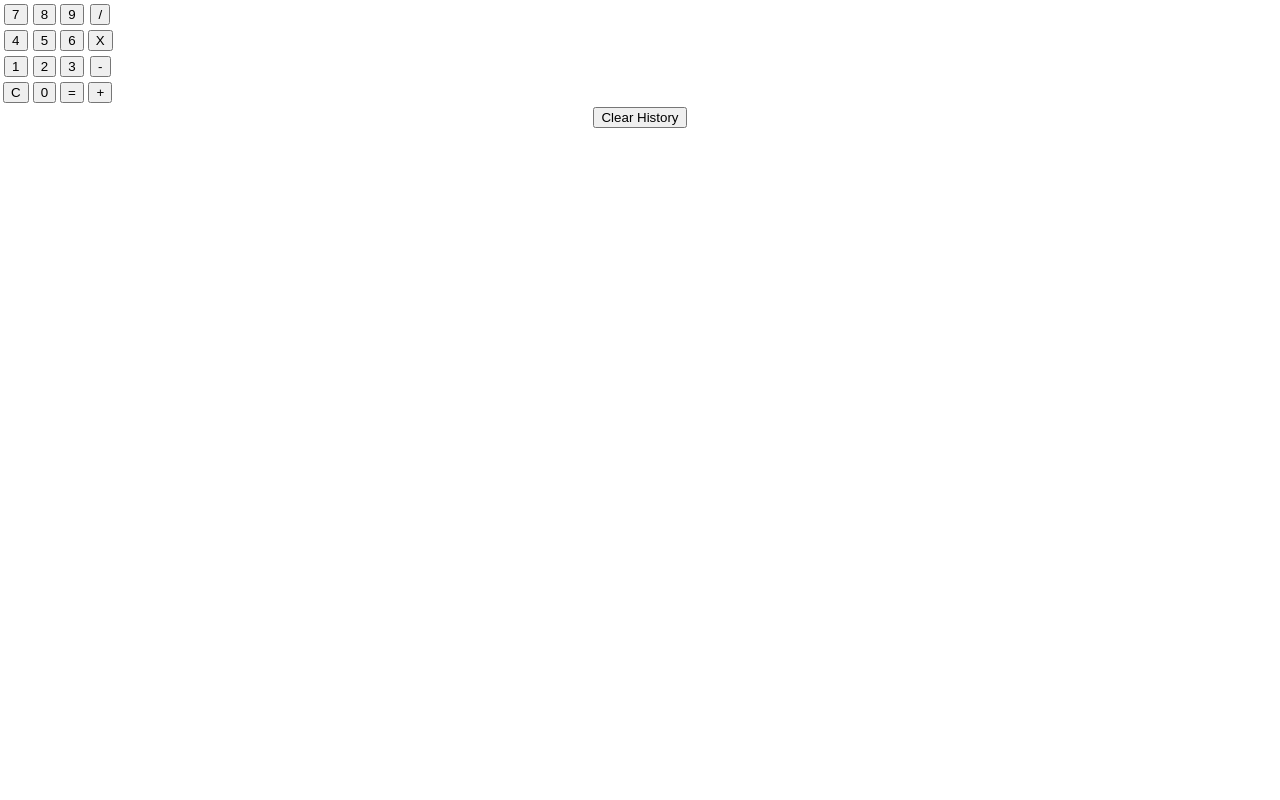
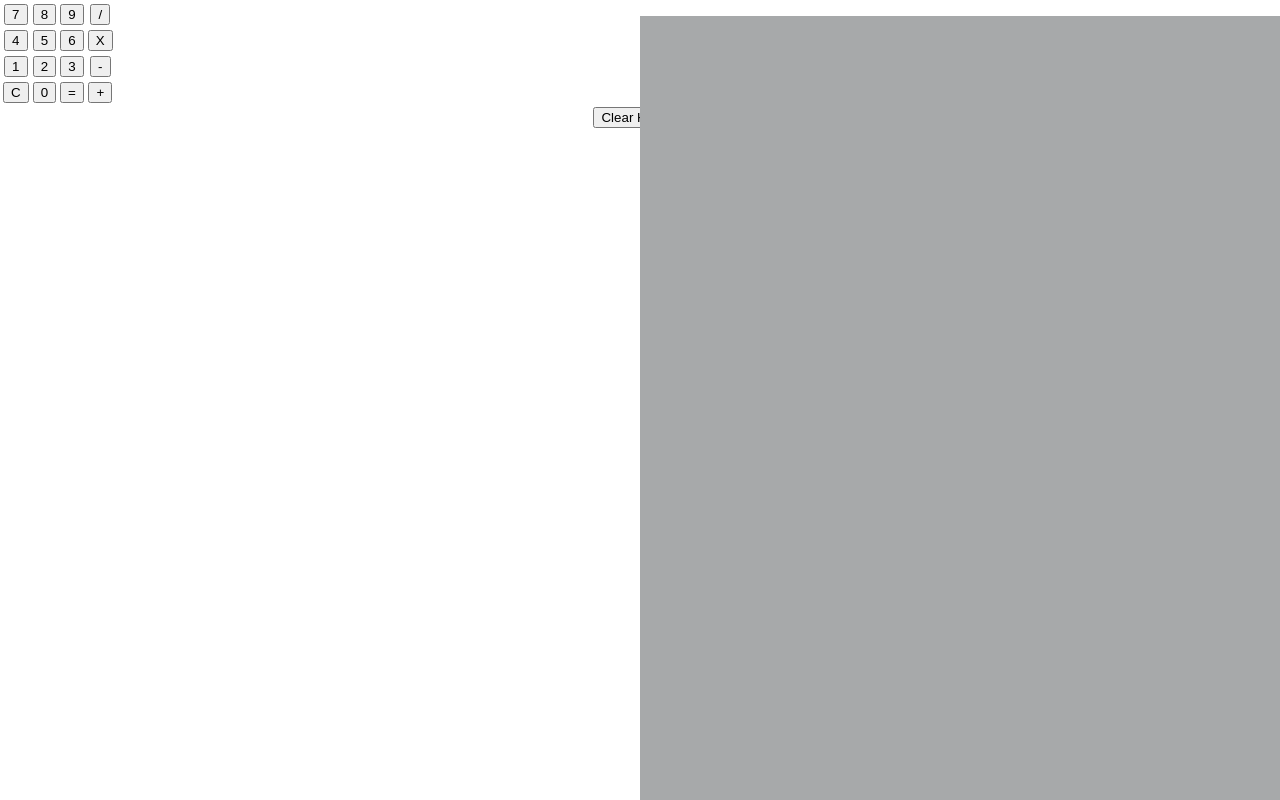
Before and after one commit to JoshuaWatson7024/CalculatorApp, a React (Create React App) app: page / in a window 1280 px wide. Built offline with nearby package versions, Linux system fonts and the light colour scheme.

Commit message:
Set-up side bar for history

```diff
--- a/src/App.tsx
+++ b/src/App.tsx
@@ -129,7 +129,7 @@ function App(): JSX.Element {
       <Display text={display}></Display>
       <ButtonTable change={change} clear={clear} solve={solve} operate={operate} disp={display}></ButtonTable>
       <button onClick = {() => clearHistory()}>Clear History</button>
-      <ol>{hist}</ol>
+      <ol className = "sidebar">{hist}</ol>
     </div>
   );
 }
--- a/src/index.css
+++ b/src/index.css
@@ -11,3 +11,13 @@ code {
   font-family: source-code-pro, Menlo, Monaco, Consolas, 'Courier New',
     monospace;
 }
+
+.sidebar{
+  background: rgb(167, 169, 170);
+  position: fixed;
+  top: 0;
+  left: 50%;
+  width: 50%;
+  height: 100%;
+  transition: all 0.5s ease;
+}
```
